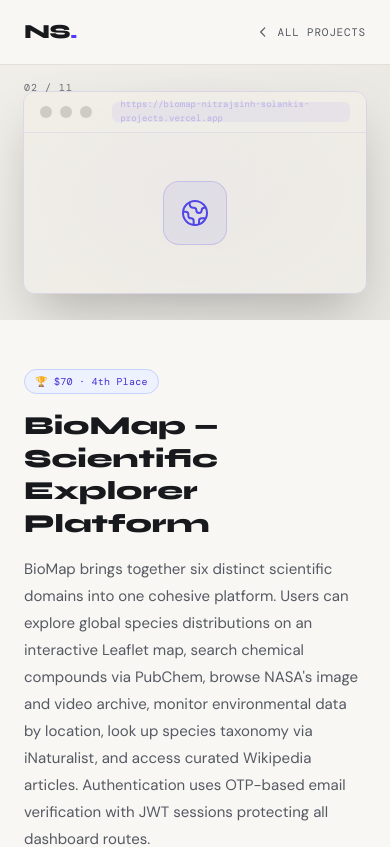
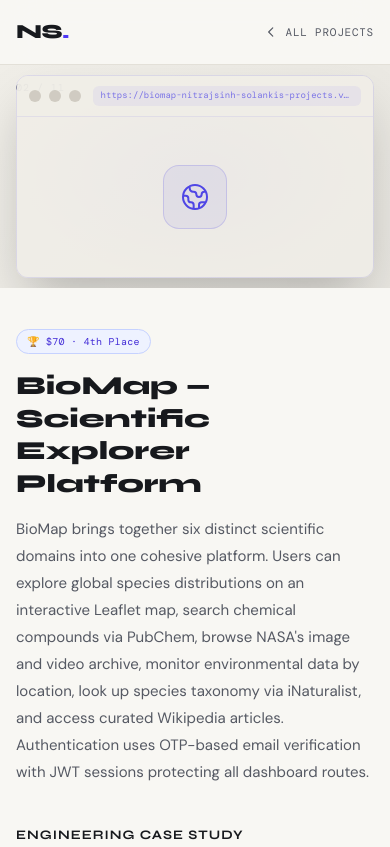
Before and after one commit to Nitrajsinh-Solanki/nitrajsinh-solanki-portfolio, a Next.js app in the folder nitrajsinh-solanki/: page /projects/biomap in a window 390 px wide. Shown: the top 847 px of the page. Built offline with nearby package versions, Linux system fonts and the light colour scheme; no server answers; a web font is replaced by a local one.

Commit message:
fix: prevent project case study banner overflow on mobile

```diff
--- a/nitrajsinh-solanki/app/projects/[slug]/page.tsx
+++ b/nitrajsinh-solanki/app/projects/[slug]/page.tsx
@@ -134,7 +134,7 @@ export default async function ProjectDetailPage({
 
         {/* ── Navbar ── */}
         <nav className="fixed top-0 inset-x-0 z-50 bg-[#F8F7F3]/92 backdrop-blur-xl border-b border-[#E3E0D8]">
-          <div className="max-w-6xl mx-auto h-16 flex items-center justify-between px-6 md:px-10">
+          <div className="max-w-6xl mx-auto h-16 flex items-center justify-between gap-3 px-4 sm:px-6 md:px-10">
             <Link
               href="/"
               style={{ fontFamily: "var(--syne-var)" }}
@@ -168,7 +168,7 @@ export default async function ProjectDetailPage({
           <section className="relative overflow-hidden">
             {/* Visual banner */}
             <div
-              className="relative h-64 md:h-80 w-full flex items-center justify-center overflow-hidden"
+              className="relative h-56 sm:h-64 md:h-80 w-full flex items-center justify-center overflow-hidden"
               style={{
                 background: `linear-gradient(135deg, ${project.gradientFrom} 0%, ${project.gradientTo} 100%)`,
               }}
@@ -182,12 +182,12 @@ export default async function ProjectDetailPage({
               />
               {/* Screenshot placeholder frame */}
               <div
-                className="relative z-10 w-[min(680px,88vw)] rounded-xl border overflow-hidden shadow-2xl"
+                className="relative z-10 w-[min(680px,92vw)] min-w-0 rounded-xl border overflow-hidden shadow-2xl"
                 style={{ borderColor: `${project.accentColor}20` }}
               >
                 {/* Browser bar */}
                 <div
-                  className="flex items-center gap-2 px-4 py-2.5 border-b"
+                  className="flex min-w-0 items-center gap-2 px-3 sm:px-4 py-2.5 border-b"
                   style={{
                     background: `${project.gradientFrom}EE`,
                     borderColor: `${project.accentColor}18`,
@@ -197,10 +197,10 @@ export default async function ProjectDetailPage({
                   <span className="w-3 h-3 rounded-full bg-[#C8C3BA] opacity-80" />
                   <span className="w-3 h-3 rounded-full bg-[#C8C3BA] opacity-80" />
                   <div
-                    className="ml-3 flex-1 h-5 rounded-md flex items-center px-2"
+                    className="ml-1 sm:ml-3 min-w-0 flex-1 h-5 rounded-md flex items-center px-2"
                     style={{ background: `${project.accentColor}10` }}
                   >
-                    <span className="font-mono text-[9px] opacity-30" style={{ color: project.accentColor }}>
+                    <span className="block min-w-0 max-w-full truncate font-mono text-[9px] opacity-70" style={{ color: project.accentColor }} title={project.links.find((l) => l.icon === "live")?.href ?? "localhost:3000"}>
                       {project.links.find((l) => l.icon === "live")?.href ?? `localhost:3000`}
                     </span>
                   </div>
@@ -235,13 +235,13 @@ export default async function ProjectDetailPage({
             </div>
 
             {/* Project number badge */}
-            <div className="absolute top-4 left-6 font-mono text-[10px] text-[#686D76] tracking-widest">
+            <div className="absolute top-4 left-4 sm:left-6 font-mono text-[10px] text-[#686D76] tracking-widest">
               {String(project.id).padStart(2, "0")} / {String(PROJECTS.length).padStart(2, "0")}
             </div>
           </section>
 
           {project.image && (
-            <div className="max-w-5xl mx-auto px-6 md:px-10 pt-8">
+            <div className="max-w-5xl mx-auto px-4 sm:px-6 md:px-10 pt-8">
               <Image src={project.image} alt={project.title + " screenshot"} width={1200} height={630}
                 sizes="(max-width: 1024px) 100vw, 66vw"
                 className="rounded-xl border border-[#E3E0D8] w-full h-auto" priority />
@@ -249,7 +249,7 @@ export default async function ProjectDetailPage({
           )}
 
           {/* ── CONTENT ── */}
-          <div className="max-w-5xl mx-auto px-6 md:px-10 py-12">
+          <div className="max-w-5xl mx-auto px-4 sm:px-6 md:px-10 py-10 sm:py-12">
             <div className="grid grid-cols-1 lg:grid-cols-3 gap-10">
 
               {/* ── LEFT: Main content ── */}
@@ -507,7 +507,7 @@ export default async function ProjectDetailPage({
         </main>
 
         {/* ── Footer ── */}
-        <footer className="border-t border-[#E3E0D8] px-8 md:px-12 py-7 flex flex-col sm:flex-row items-center justify-between gap-4 flex-wrap">
+        <footer className="border-t border-[#E3E0D8] px-4 sm:px-8 md:px-12 py-7 flex flex-col sm:flex-row items-center justify-between gap-4 flex-wrap">
           <span className="font-mono text-[11px] text-[#686D76] tracking-widest">
             © {new Date().getFullYear()} Nitrajsinh Solanki
           </span>
```
